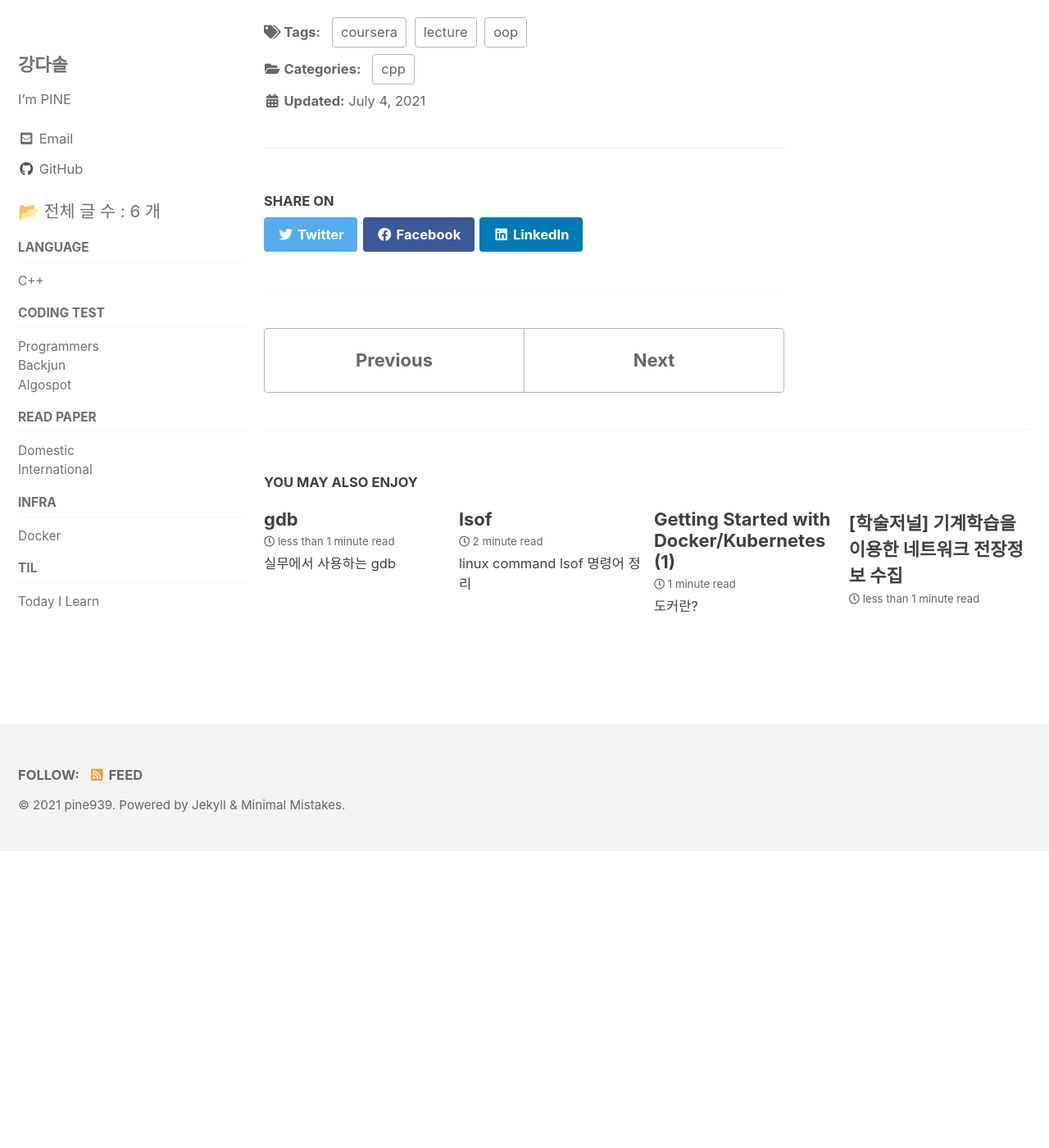
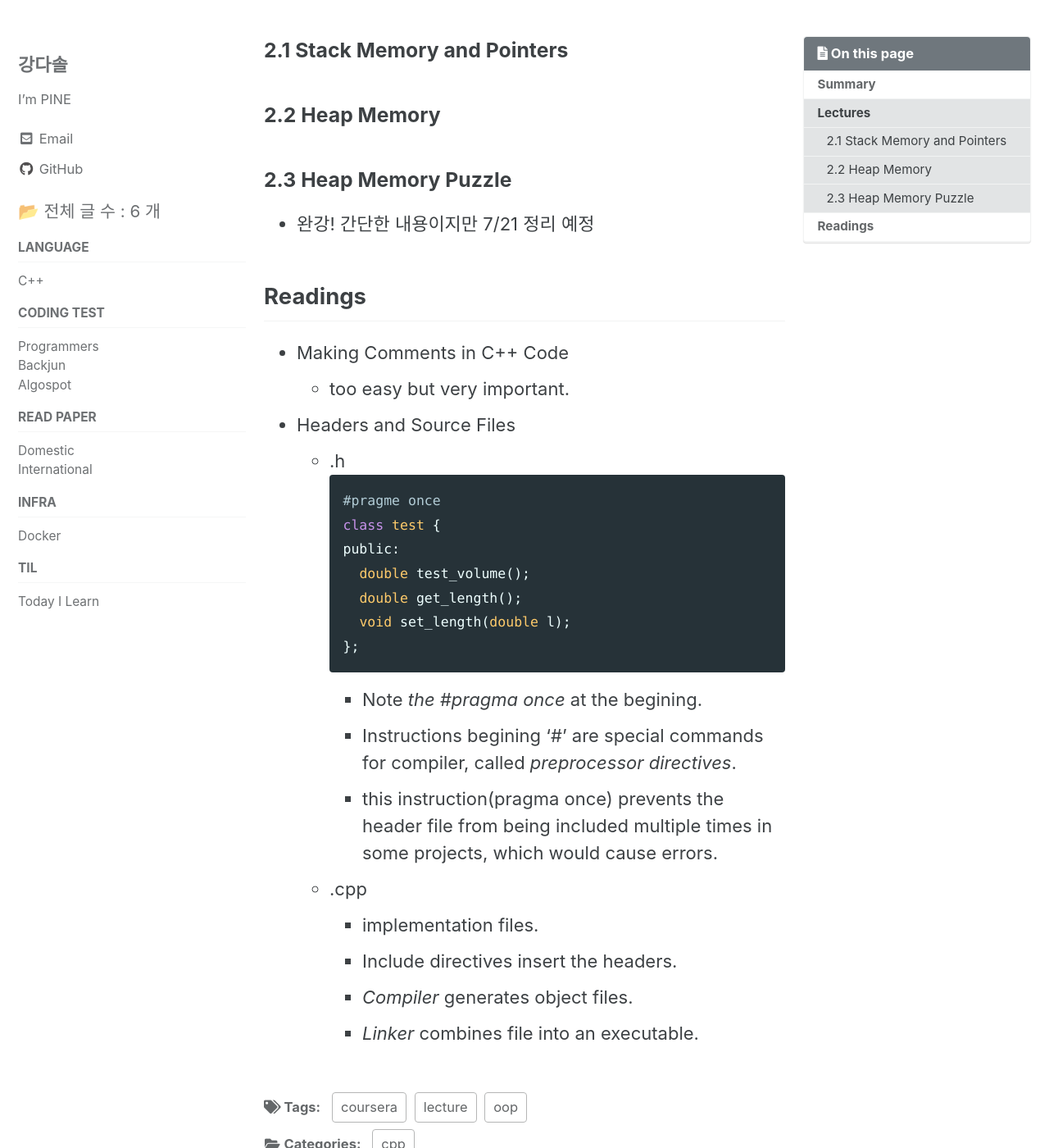
Before and after one commit to pine939/pine939.github.io, a Jekyll site: the page built from _posts/2021-07-04-coursera_cpp_2.md, in a window 1280 px wide and 1400 px high, scrolled down 930 px. Shown: the whole window at 82% size. Built offline with Jekyll 4.4.1, drawn with Linux system fonts in a browser that asks for light colours; cached includes are drawn as plain includes; before the commit the page ends 1968 px from its top, so only the background shows below that; some of the changed text lies outside the part shown.

Commit message:
edit post about couresra cpp lecture2

````diff
--- a/_posts/2021-07-04-coursera_cpp_2.md
+++ b/_posts/2021-07-04-coursera_cpp_2.md
@@ -14,18 +14,47 @@ toc_sticky: true
 sidebar:
   nav: docs
 date: 2021-07-04
-last_modified_at: 2021-07-04
+last_modified_at: 2021-07-19
 ---
 
 ## Summary
 
-* lecture
+* study by lecture and some articles.
+* lecture url
   * https://www.coursera.org/learn/cs-fundamentals-1/home/week/2
+  * (if you want to take this class, may be you need to sign in)
+* main topic
 * Pointers and dereferencing
 * Local (stack) memory
 * Allocated (heap) memory
 
-## Contents
+## Lectures
 ### 2.1 Stack Memory and Pointers
+### 2.2 Heap Memory
+### 2.3 Heap Memory Puzzle
 
-* ing...
+* 완강! 간단한 내용이지만 7/21 정리 예정
+
+## Readings
+
+* Making Comments in C++ Code
+  * too easy but very important.
+* Headers and Source Files
+  * .h
+  ```c++
+  #pragme once
+  class test {
+    public:
+      double test_volume();
+      double get_length();
+      void set_length(double l);
+  };
+  ```
+    * Note *the #pragma once* at the begining.
+    * Instructions begining '#' are special commands for compiler, called *preprocessor directives*.
+    * this instruction(pragma once) prevents the header file from being included multiple times in some projects, which would cause errors.
+  * .cpp
+    * implementation files.
+    * Include directives insert the headers.
+    * *Compiler* generates object files.
+    * *Linker* combines file into an executable.
````
